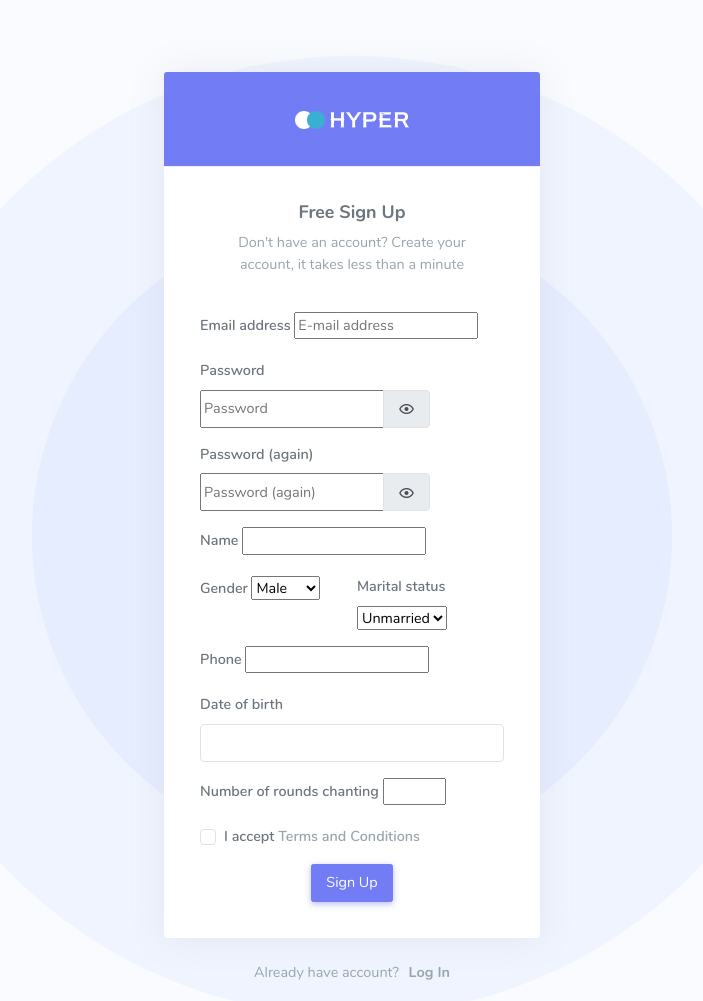
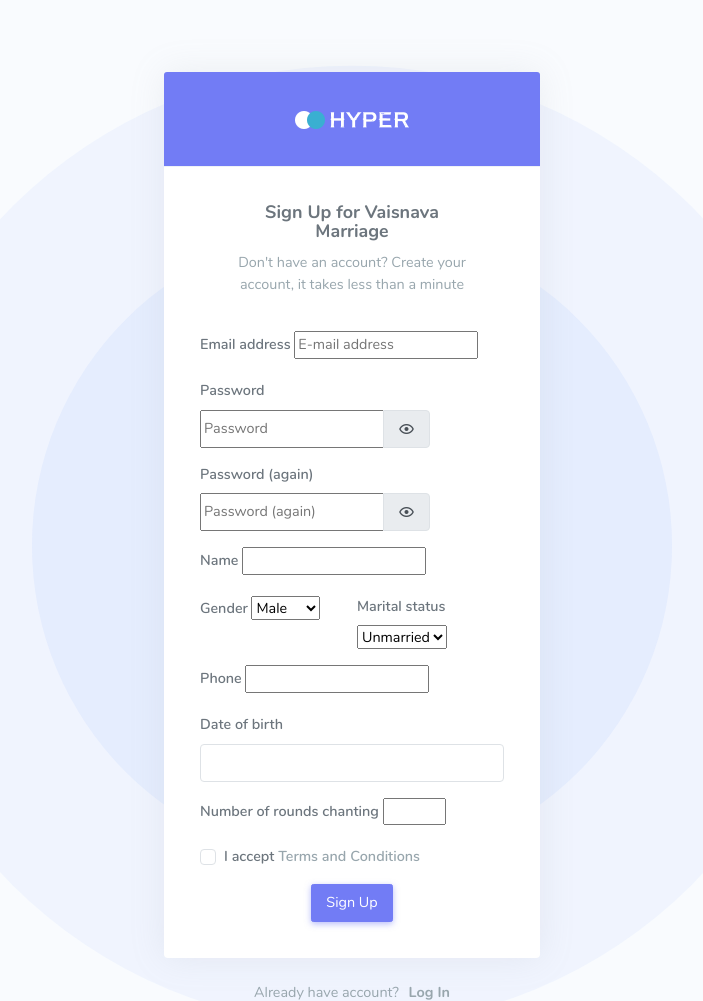
Before and after one commit to jpsoffice/vmb, a Django app: page /accounts/signup/ in a window 1280 px wide. Shown: the top 1001 px of the page, without its empty margins (288-991 px from the left). Run offline with Django 3.2, Linux system fonts and the light colour scheme; parts of the project's set-up code (start-up, migrations or seed data) failed here and were passed over; some libraries are stand-ins or nearby versions.

Commit message:
Some cleanup in auth templates.

```diff
--- a/vmb/templates/account/email_confirm.html
+++ b/vmb/templates/account/email_confirm.html
@@ -10,9 +10,11 @@
     <div class="card">
         <!-- Logo -->
         <div class="card-header pt-4 pb-4 text-center bg-primary">
+            {% comment %}
             <a href="/">
                 <span><img src="{% static 'images/logo.png' %}" alt="" height="18"></span>
             </a>
+            {% endcomment %}
         </div>
 
         <div class="card-body p-4">
--- a/vmb/templates/account/logout.html
+++ b/vmb/templates/account/logout.html
@@ -9,9 +9,11 @@
     <div class="card">
         <!-- Logo -->
         <div class="card-header pt-4 pb-4 text-center bg-primary">
+            {% comment %}
             <a href="index.html">
                 <span><img src="{% static 'images/logo.png' %}" alt="" height="18"></span>
             </a>
+            {% endcomment %}
         </div>
 
         <div class="card-body p-4">
--- a/vmb/templates/account/signup.html
+++ b/vmb/templates/account/signup.html
@@ -34,7 +34,7 @@
 
         <div class="card-body p-4">
             <div class="text-center w-75 m-auto">
-                <h4 class="text-dark-50 text-center mt-0 font-weight-bold">Free Sign Up</h4>
+                <h4 class="text-dark-50 text-center mt-0 font-weight-bold">Sign Up for Vaisnava Marriage</h4>
                 <p class="text-muted mb-4">Don't have an account? Create your account, it takes less than a minute </p>
             </div>
 
```
